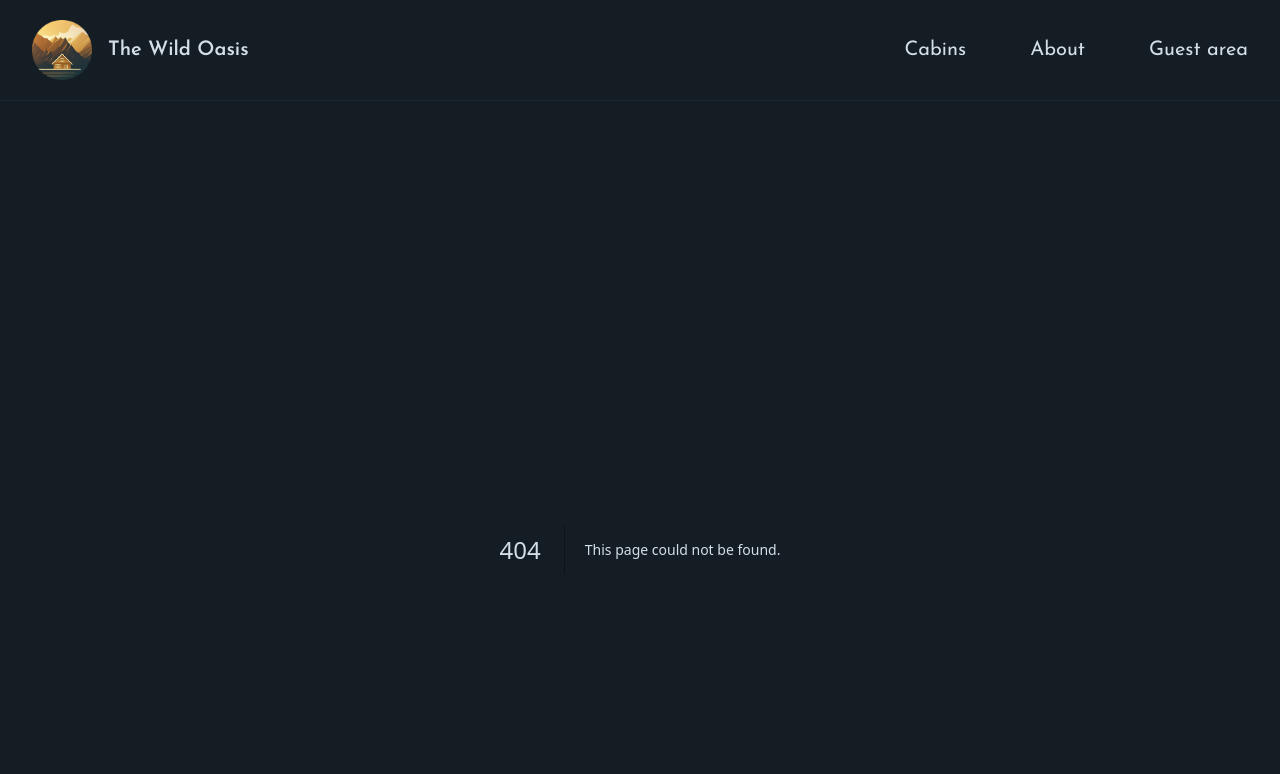
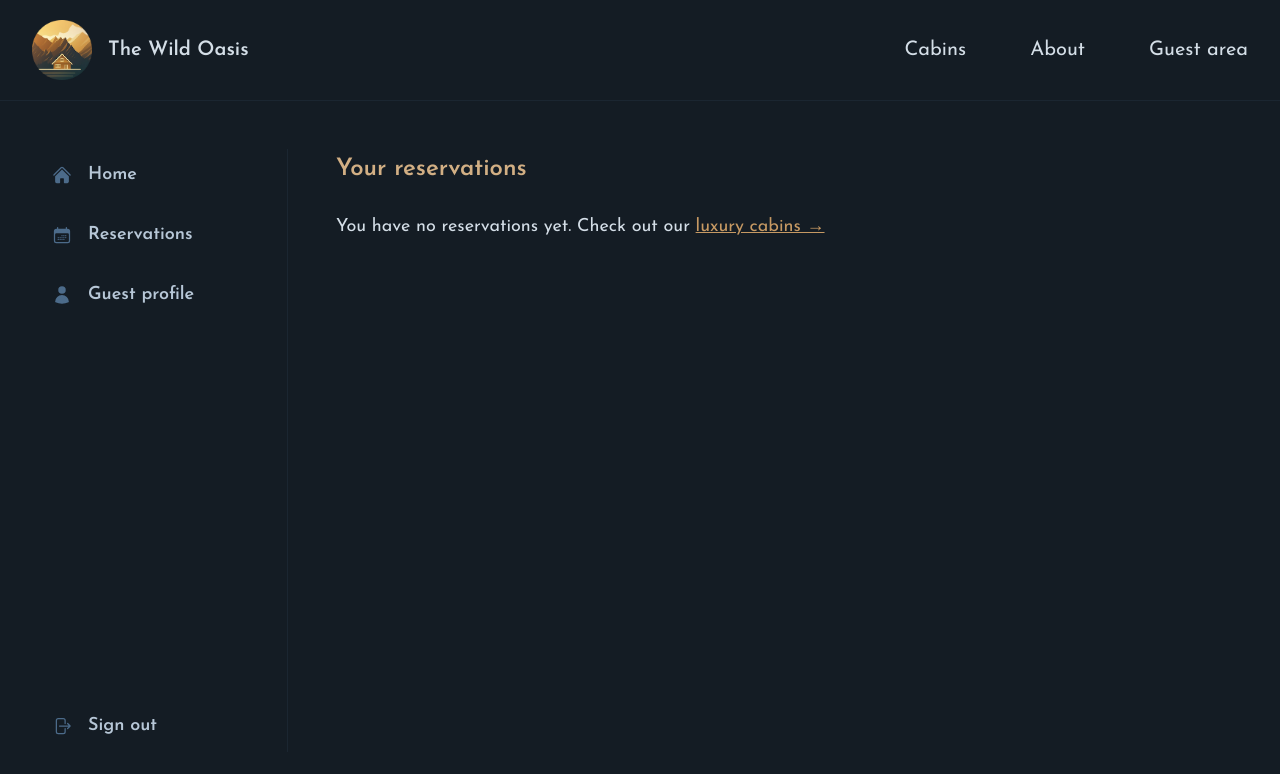
Before and after one commit to IgorBaranovDev/the-wild-oasis-website, a Next.js app: page /account/reservations in a window 1280 px wide. Before the commit this address had no page. Shown: the top 774 px of the page. Built offline with nearby package versions, Linux system fonts and the light colour scheme.

Commit message:
feat: add nested layout for account

```diff
--- /dev/null
+++ b/app/_components/SideNavigation.js
@@ -0,0 +1,51 @@
+import Link from "next/link";
+import {
+  CalendarDaysIcon,
+  HomeIcon,
+  UserIcon,
+} from "@heroicons/react/24/solid";
+import SignOutButton from "@/app/_components/SignOutButton";
+
+const navLinks = [
+  {
+    name: "Home",
+    href: "/account",
+    icon: <HomeIcon className="h-5 w-5 text-primary-600" />,
+  },
+  {
+    name: "Reservations",
+    href: "/account/reservations",
+    icon: <CalendarDaysIcon className="h-5 w-5 text-primary-600" />,
+  },
+  {
+    name: "Guest profile",
+    href: "/account/profile",
+    icon: <UserIcon className="h-5 w-5 text-primary-600" />,
+  },
+];
+
+function SideNavigation() {
+  return (
+    <nav className="border-r border-primary-900">
+      <ul className="flex flex-col gap-2 h-full text-lg">
+        {navLinks.map((link) => (
+          <li key={link.name}>
+            <Link
+              className={`py-3 px-5 hover:bg-primary-900 hover:text-primary-100 transition-colors flex items-center gap-4 font-semibold text-primary-200`}
+              href={link.href}
+            >
+              {link.icon}
+              <span>{link.name}</span>
+            </Link>
+          </li>
+        ))}
+
+        <li className="mt-auto">
+          <SignOutButton />
+        </li>
+      </ul>
+    </nav>
+  );
+}
+
+export default SideNavigation;
--- /dev/null
+++ b/app/account/layout.js
@@ -0,0 +1,10 @@
+import SideNavigation from "@/app/_components/SideNavigation";
+
+export default function Layout({ children }) {
+  return (
+    <div className="grid grid-cols-[16rem_1fr] h-full gap-12">
+      <SideNavigation />
+      <div className="py-1">{children}</div>
+    </div>
+  );
+}
--- a/app/account/profile/page.js
+++ b/app/account/profile/page.js
@@ -1,4 +1,8 @@
 import SelectCountry from "@/app/_components/SelectCountry";
+
+export const metadata = {
+  title: "Update profile",
+};
 
 export default function Page() {
   // CHANGE
--- a/app/account/reservation/page.js
+++ b/app/account/reservations/page.js
@@ -1,4 +1,8 @@
 import ReservationCard from "@/app/_components/ReservationCard";
+
+export const metadata = {
+  title: "Reservations",
+};
 
 export default function Page() {
   // CHANGE
--- a/app/layout.js
+++ b/app/layout.js
@@ -27,8 +27,9 @@
         className={`${josefin.className} bg-primary-950 text-primary-100 min-h-screen flex flex-col relative`}
       >
         <Header />
-        <div className="flex-1 px-8 py-12">
-          <main className="max-w-7xl mx-auto">{children}</main>
+
+        <div className="flex-1 px-8 py-12 grid">
+          <main className="max-w-7xl mx-auto w-full">{children}</main>
         </div>
       </body>
     </html>
```
Also changed, not shown: starter/components/SideNavigation.js (deleted, +0 -50 lines), app/_components/SignInButton.js (renamed from starter/components/SignInButton.js), app/_components/SignOutButton.js (renamed from starter/components/SignOutButton.js).
